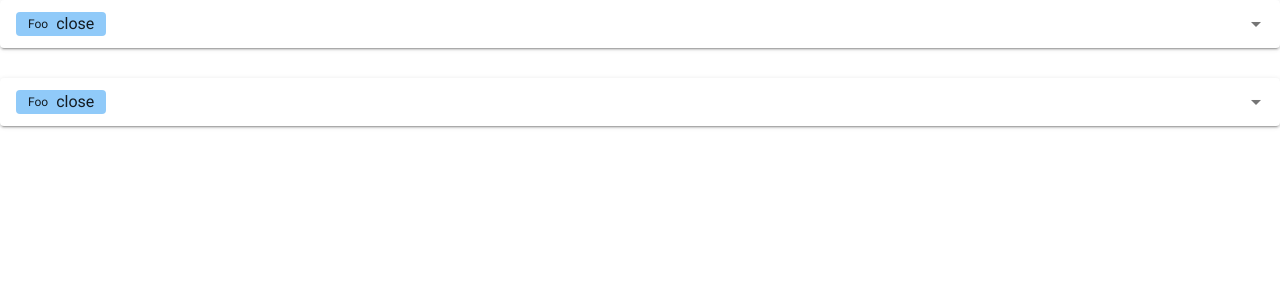
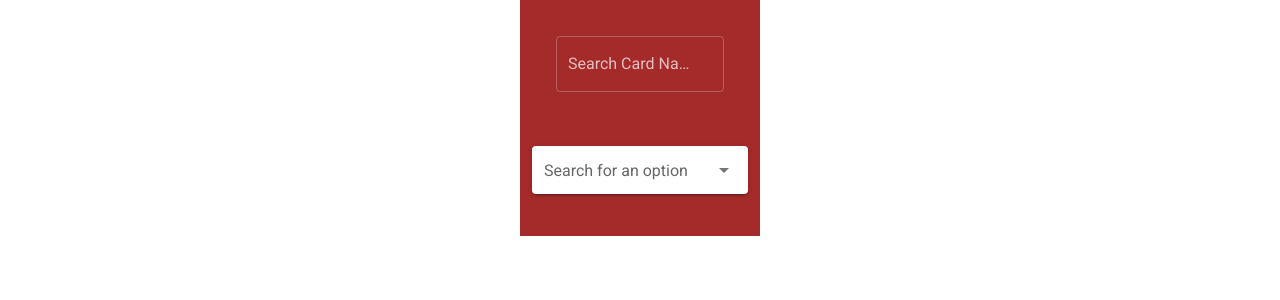
Before and after one commit to Baukugon-App/SPA, a Vue app: page / in a window 1280 px wide. Shown: the top 300 px of the page. Built offline with nearby package versions, Linux system fonts and the light colour scheme.

Commit message:
Learning how to use vuetify comps

```diff
--- a/src/components/LeftColumn/BaseLeftColumn.vue
+++ b/src/components/LeftColumn/BaseLeftColumn.vue
@@ -1,16 +1,34 @@
 <template>
-  <div>
-    <ComboBox />
-    <ComboBox />
+  <div class="container">
+    <div class="comboBoxSize">
+      <div>
+        <TextBoxComp/>
+      </div>
+      <div>
+        <ComboBox />
+      </div>
+    </div>
   </div>
 </template>
 
 <script>
 import ComboBox from "./ComboBox";
+import TextBoxComp from "./TextBoxComp";
 
 export default {
   components: {
-    ComboBox
+    ComboBox,
+    TextBoxComp
   }
 };
 </script>
+
+<style scoped>
+.container {
+  background-color: brown;
+  width: 15rem;
+}
+.comboBoxSize {
+
+}
+</style>
--- a/src/components/LeftColumn/ComboBox.vue
+++ b/src/components/LeftColumn/ComboBox.vue
@@ -14,13 +14,14 @@
       <v-chip
         v-if="item === Object(item)"
         v-bind="attrs"
-        :color="`${item.color} lighten-3`"
+        :color="item.color"
         :input-value="selected"
         label
         small
+        dark
       >
         <span class="pr-2">{{ item.text }}</span>
-        <v-icon small @click="parent.selectItem(item)">close</v-icon>
+        <v-icon small @click="parent.selectItem(item)">x</v-icon>
       </v-chip>
     </template>
     <template v-slot:item="{ index, item }">
@@ -34,13 +35,8 @@
         solo
         @keyup.enter="edit(index, item)"
       ></v-text-field>
-      <v-chip v-else :color="`${item.color} lighten-3`" dark label small>{{ item.text }}</v-chip>
+      <v-chip v-else :color= "item.color" dark label small>{{ item.text }}</v-chip>
       <div class="flex-grow-1"></div>
-      <v-list-item-action @click.stop>
-        <v-btn icon @click.stop.prevent="edit(index, item)">
-          <v-icon>{{ editing !== item ? 'mdi-pencil' : 'mdi-check' }}</v-icon>
-        </v-btn>
-      </v-list-item-action>
     </template>
   </v-combobox>
 </template>
@@ -55,7 +51,6 @@ export default {
     editing: null,
     index: -1,
     items: [
-      { header: "Select an option or create one" },
       {
         text: "Foo",
         color: "blue"
@@ -67,41 +62,14 @@ export default {
     ],
     nonce: 1,
     menu: false,
-    model: [
-      {
-        text: "Foo",
-        color: "blue"
-      }
-    ],
     x: 0,
     search: null,
     y: 0
   }),
 
-  watch: {
-    model(val, prev) {
-      if (val.length === prev.length) return;
-
-      this.model = val.map(v => {
-        if (typeof v === "string") {
-          v = {
-            text: v,
-            color: this.colors[this.nonce - 1]
-          };
-
-          this.items.push(v);
-
-          this.nonce++;
-        }
-
-        return v;
-      });
-    }
-  },
 
   methods: {
     edit(index, item) {
-      console.log(item);
       if (!this.editing) {
         this.editing = item;
         this.index = index;
--- /dev/null
+++ b/src/components/LeftColumn/TextBoxComp.vue
@@ -0,0 +1,38 @@
+<template>
+  <v-form>
+    <v-container>
+      <v-col>
+        <v-text-field
+          single-line
+          dark
+          v-model="cardName"
+          label="Search Card Name"
+          outlined
+          clearable
+          @input="log(cardName)"
+        ></v-text-field>
+      </v-col>
+    </v-container>
+  </v-form>
+</template>
+
+<script>
+export default {
+  data() {
+    return {
+      cardName: ""
+    };
+  },
+  methods: {
+      log: function (e){
+        console.log(e);
+      }
+  },
+};
+</script>
+
+<style scoped>
+.font {
+  font-size: 1rem;
+}
+</style>
--- a/src/components/MenuComp.vue
+++ b/src/components/MenuComp.vue
@@ -32,7 +32,6 @@ export default {
   methods: {
     addItem(item) {
       this.itemsSelected.push({ title: item.title });
-      console.log(item, this.itemsSelected);
     }
   }
 };
```
